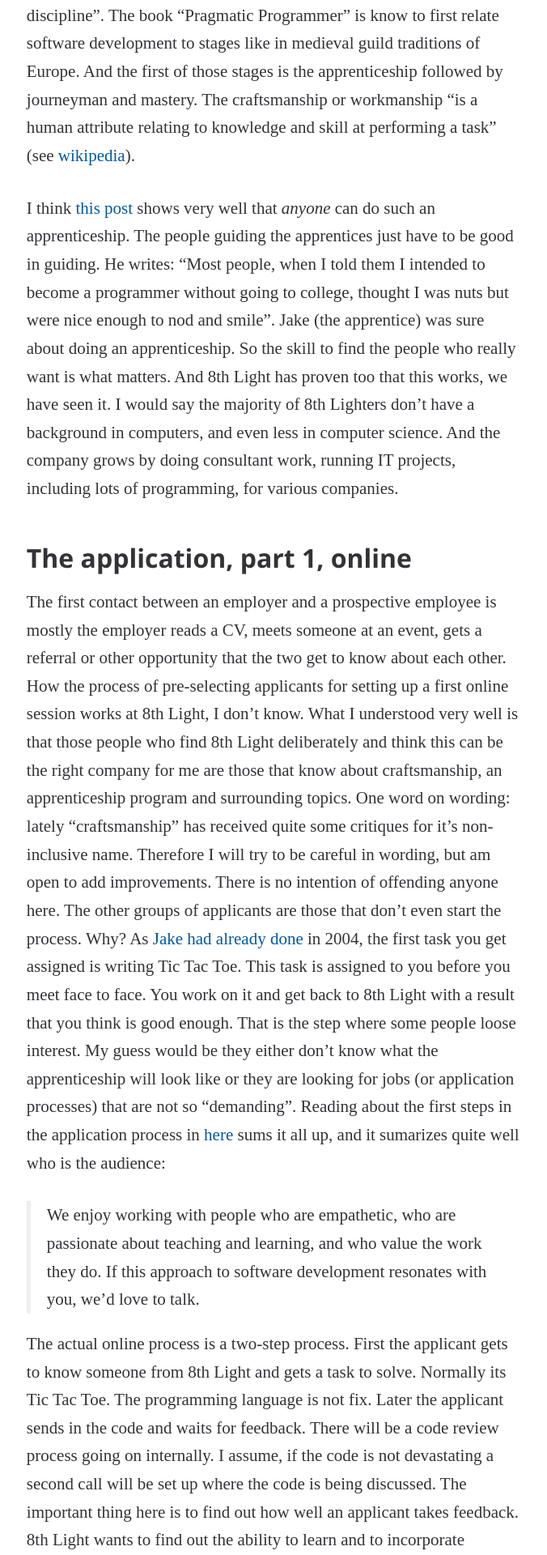
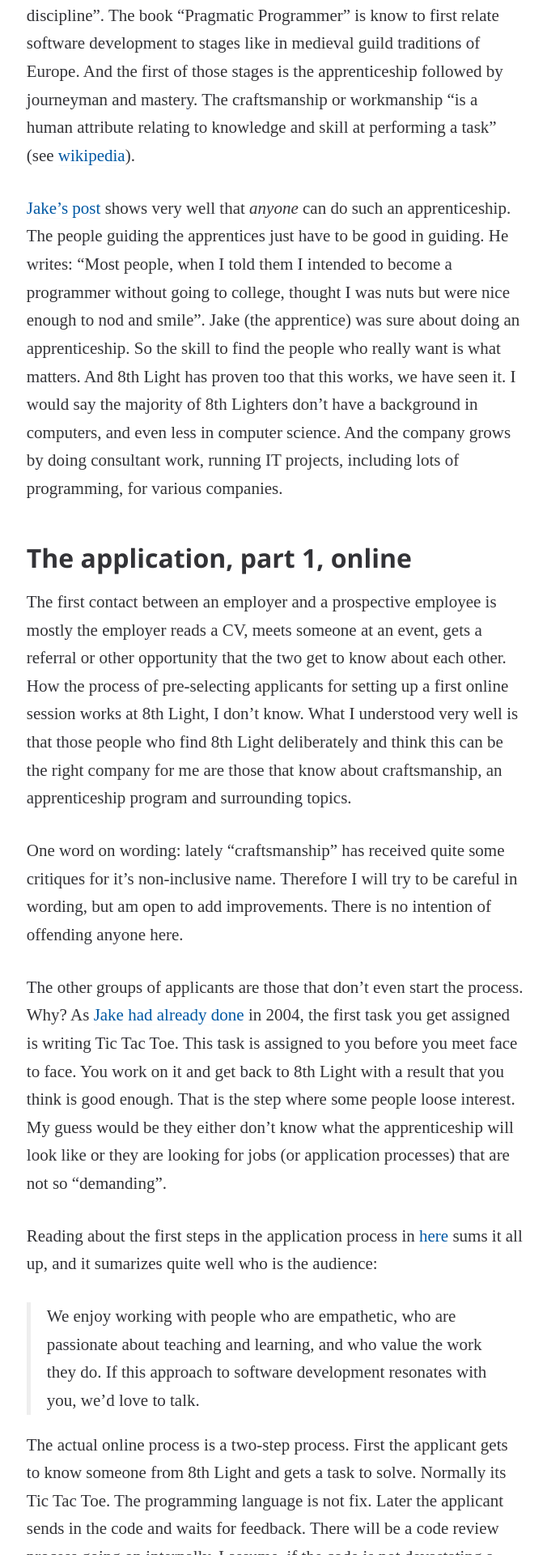
Before and after one commit to holidaycheck/tech-blog, a Jekyll site: the page built from _posts/2017-10-05-apprenticeship-at-8thlight.md, in a window 1280 px wide. Shown: the part 1641-3561 px from the top of the page at 81% size, without its empty margins (300-976 px from the left). Built offline with Jekyll 4.4.1, drawn with Linux system fonts in a browser that asks for light colours; some web fonts are replaced; some of the changed text lies outside the part shown.

Commit message:
Text improvments.

```diff
--- a/_posts/2017-10-05-apprenticeship-at-8thlight.md
+++ b/_posts/2017-10-05-apprenticeship-at-8thlight.md
@@ -31,15 +31,18 @@
 [sw-craftsmanship]: https://en.wikipedia.org/wiki/Software_craftsmanship
 [workmanship]: https://en.wikipedia.org/wiki/Workmanship#Workmanship_and_craftsmanship
 
-I think [this post][jakes 1st post] shows very well that *anyone* can do such an apprenticeship. The people guiding the apprentices just have to be good in guiding. He writes: “Most people, when I told them I intended to become a programmer without going to college, thought I was nuts but were nice enough to nod and smile”. Jake (the apprentice) was sure about doing an apprenticeship. So the skill to find the people who really want is what matters. And 8th Light has proven too that this works, we have seen it. I would say the majority of 8th Lighters don’t have a background in computers, and even less in computer science. And the company grows by doing consultant work, running IT projects, including lots of programming, for various companies.
+[Jake's post][jakes 1st post] shows very well that *anyone* can do such an apprenticeship. The people guiding the apprentices just have to be good in guiding. He writes: “Most people, when I told them I intended to become a programmer without going to college, thought I was nuts but were nice enough to nod and smile”. Jake (the apprentice) was sure about doing an apprenticeship. So the skill to find the people who really want is what matters. And 8th Light has proven too that this works, we have seen it. I would say the majority of 8th Lighters don’t have a background in computers, and even less in computer science. And the company grows by doing consultant work, running IT projects, including lots of programming, for various companies.
 
 [jakes 1st post]: http://jakescruggs.blogspot.de/2004/05/my-apprenticeship-may-2004.html
 
 ## The application, part 1, online
 
 The first contact between an employer and a prospective employee is mostly the employer reads a CV, meets someone at an event, gets a referral or other opportunity that the two get to know about each other. How the process of pre-selecting applicants for setting up a first online session works at 8th Light, I don’t know. What I understood very well is that those people who find 8th Light deliberately and think this can be the right company for me are those that know about craftsmanship, an apprenticeship program and surrounding topics.
+
 One word on wording: lately “craftsmanship” has received quite some critiques for it’s non-inclusive name. Therefore I will try to be careful in wording, but am open to add improvements. There is no intention of offending anyone here.
+
 The other groups of applicants are those that don’t even start the process. Why? As [Jake had already done][jakes-tictactoe] in 2004, the first task you get assigned is writing Tic Tac Toe. This task is assigned to you before you meet face to face. You work on it and get back to 8th Light with a result that you think is good enough. That is the step where some people loose interest. My guess would be they either don’t know what the apprenticeship will look like or they are looking for jobs (or application processes) that are not so “demanding”.
+
 Reading about the first steps in the application process in [here][crafter-application] sums it all up, and it sumarizes quite well who is the audience:
 > We enjoy working with people who are empathetic, who are passionate about teaching and learning, and who value the work they do. If this approach to software development resonates with you, we'd love to talk.
 
@@ -83,8 +86,10 @@
 
 8th Light doesn’t get tired of stating that they are convinced that investing in people is the right strategy. Their CEO Paul states in a [blog post][promote-apprenticeship]:
 > We will continue to promote and refine our apprenticeship program, which is a paid learning opportunity open to people without traditional experience but who aspire to be software professionals.
+
 You get paid and you learn full-time. Their [careers site] underlines that this is an essential part of the 8th Light community.
 > While they aren't a billable member of a client project, they're still part of the 8th Light team and we believe they should be paid in that role.
+
 This is not only an investment and encouragement for the people they hire but also a long-term investment in the company. The people that are treated like this are more likely to be loyal to the company, even though they are not billable yet.
 
 [promote-apprenticeship]: https://8thlight.com/blog/paul-pagel/2017/08/14/diversity-inclusion-8th-light.html
@@ -103,7 +108,7 @@
 
 I think no further explaining is needed that a safe environment is a basic thing (to have in every office). Additionally we saw that 8th Light is doing a great job in being more inclusive. The first day we had been in the office Tobias and me had been the only men in the room. When we walk on the street we expect to be surrounded by all kinds of people. In a tech company this is not the case yet, and it was feeling good to work with woman and see that is reality in this office, just as much as on the street. Jim told us that 8th Light has about 40% of women employed. Good job! I guess if 8th Lighters look into other IT companies they must feel quite strange when they realise the absence of woman and see just less diverse groups of people work there.
 
-I think that the student apprenticeship is a core thing. And is  one factor for the successful inclusivity as 8th Light practises it. The student apprenticeship allows and also encourages anyone (not only men) to try out and learn if becoming a developer can be a fit as their future profession. At some point in the discussions the impostor syndrome came up a couple of times. I believe that either of the apprenticeship programs, but especially the student apprenticeship do a great job of preventing the [impostor syndrome] to kick in. This means that the openness of the apprenticeship simply makes everybody welcome. No matter of their prior knowledge, experience and skill level. It lowers if not even removes the barrier to apply at a company that looks that inclusive.
+I think that the student apprenticeship is a core thing. And is  one factor for the successful inclusivity as 8th Light practises it. The student apprenticeship allows and also encourages anyone (not only men) to try out and learn if becoming a developer can be a fit as their future profession. At some point in the discussions the [impostor syndrome] came up a couple of times. I believe that either of the apprenticeship programs, but especially the student apprenticeship do a great job of preventing the impostor syndrome to kick in. This means that the openness of the apprenticeship simply makes everybody welcome. No matter of their prior knowledge, experience and skill level. It lowers if not even removes the barrier to apply at a company that looks that inclusive.
 
 [impostor syndrome]: https://en.wikipedia.org/wiki/Impostor_syndrome
 
```
